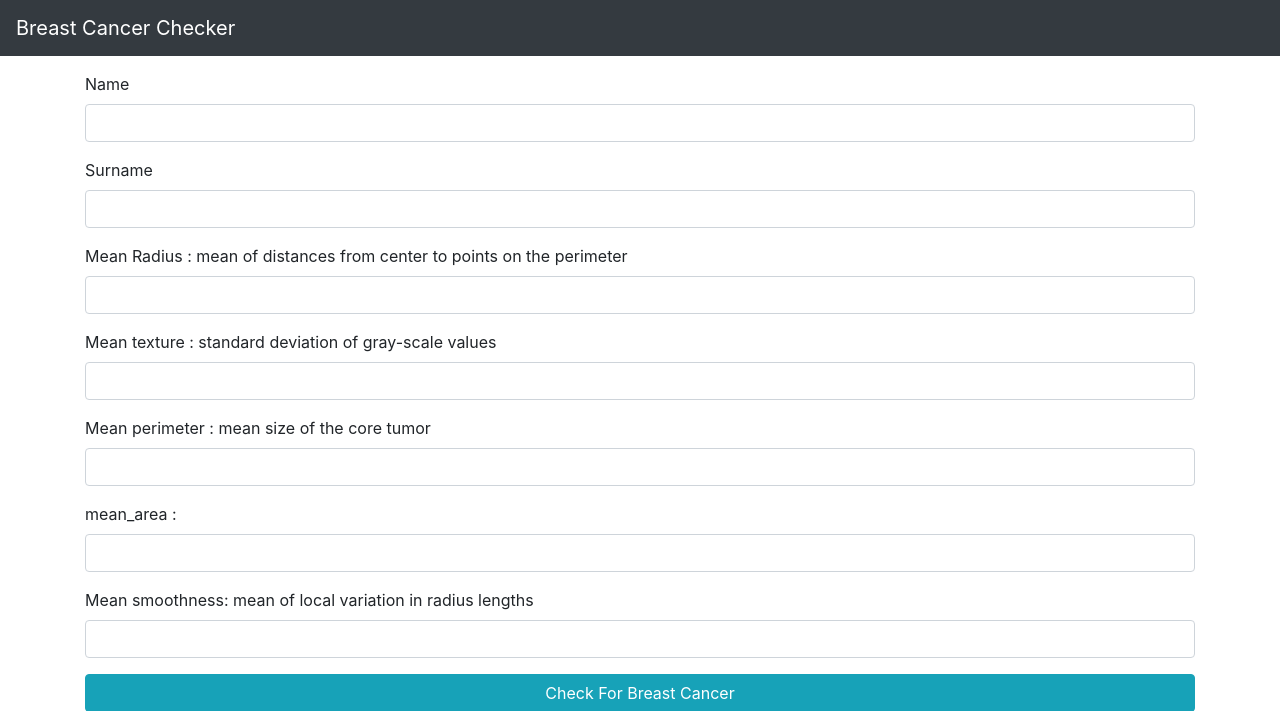
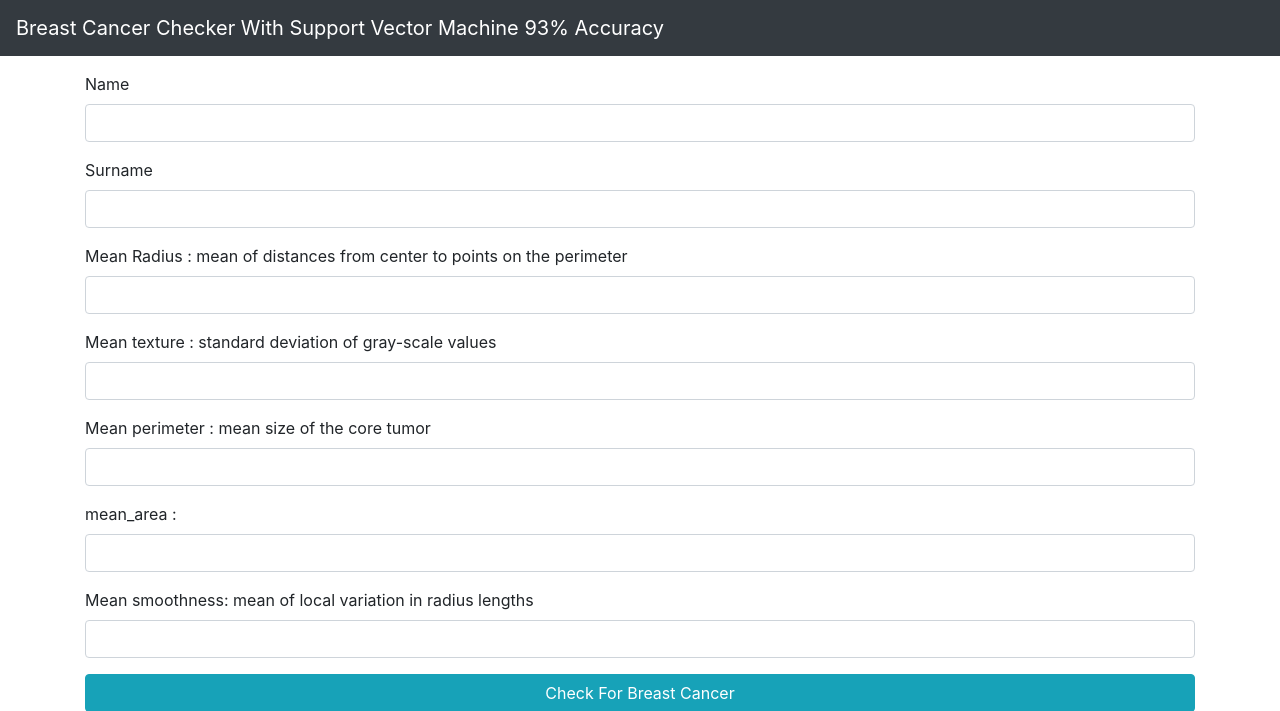
Before and after one commit to kabo-g/Machine-learning-with-django, a Django app: page / in a window 1280 px wide. Shown: the top 711 px of the page. Run offline with Django 3.2, Linux system fonts and the light colour scheme; parts of the project's set-up code (start-up, migrations or seed data) failed here and were passed over; some libraries are stand-ins or nearby versions.

```diff
--- a/machine/templates/machine/base.html
+++ b/machine/templates/machine/base.html
@@ -15,7 +15,7 @@
 </head>
 <body>
 	<nav class="navbar navbar-expand-lg navbar-dark bg-dark fixed-top">
-		<a class="navbar-brand text-center" href="">Breast Cancer Checker</a>
+		<a class="navbar-brand text-center" href="">Breast Cancer Checker With Support Vector Machine 93% Accuracy</a>
 		<button class="navbar-toggler" type="button" data-toggle="collapse" data-target="#navbarNav" area-expanded="false" area-label="Toggle navigation">
 			<span class="navbar-toggler-icon"></span>
 		</button>
```
